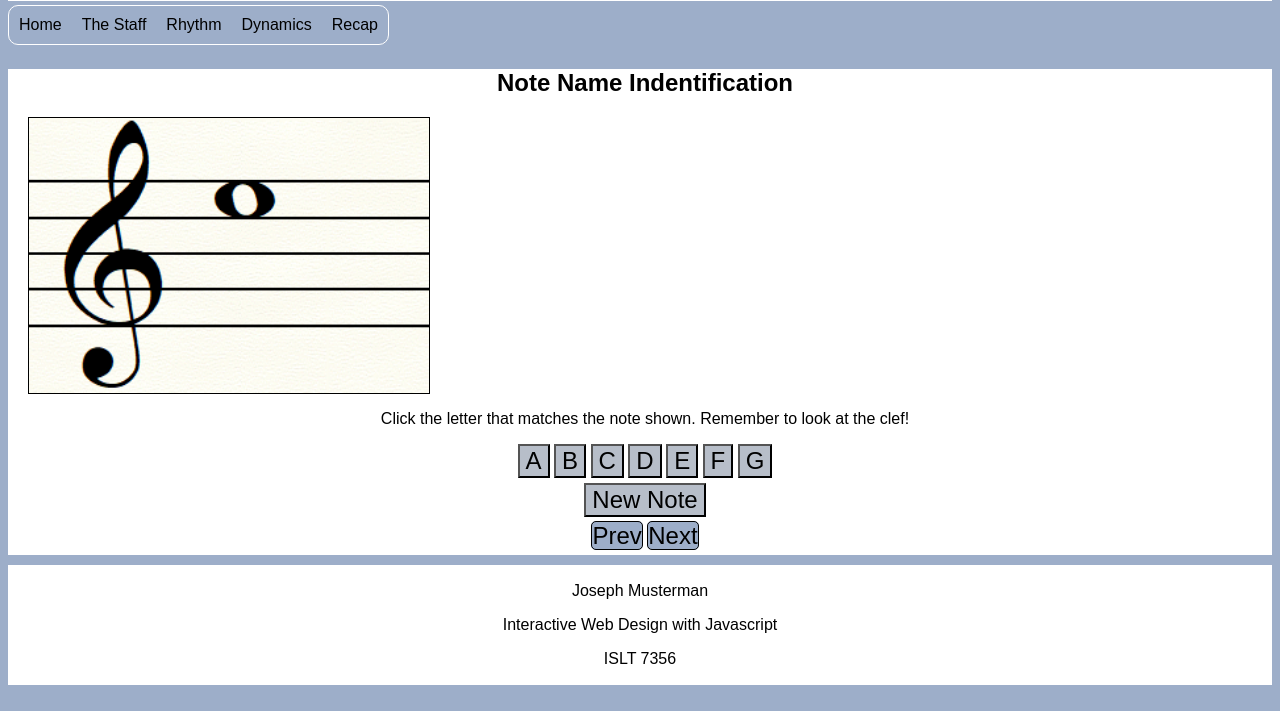
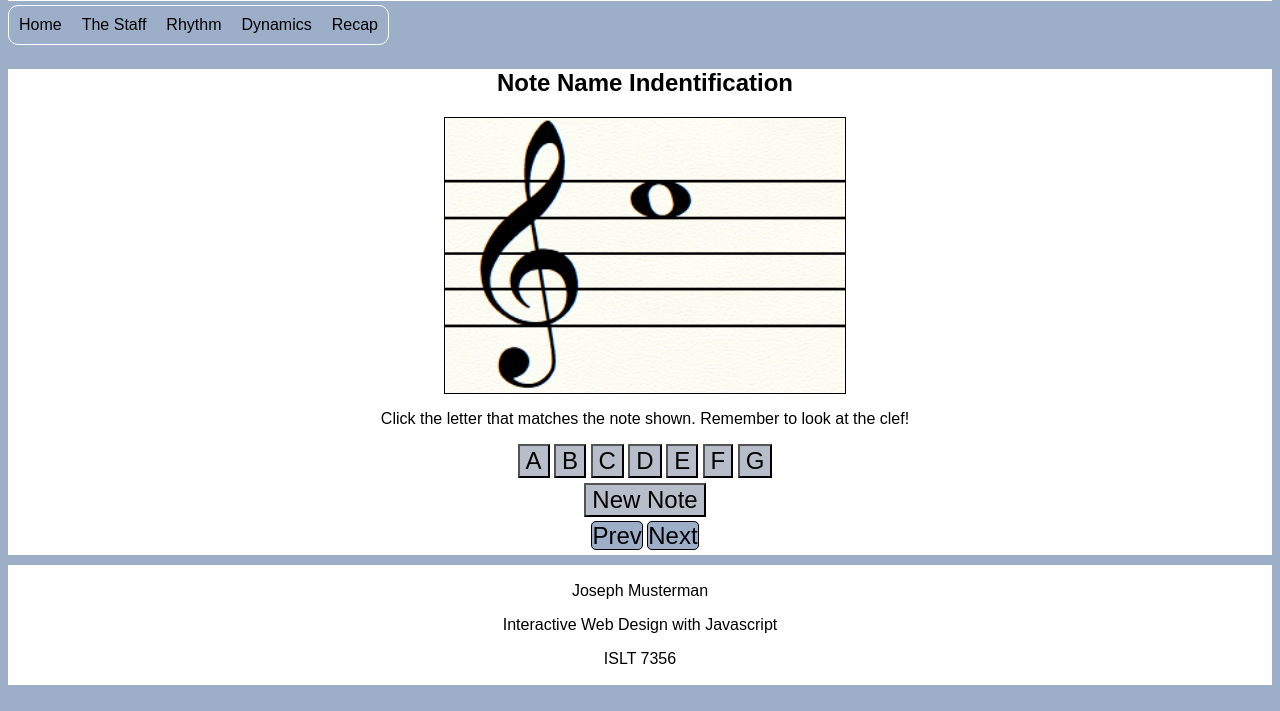
Before and after one commit to jcmusterman/Final-Project, a plain HTML site: page note_review.html in a window 1280 px wide. Shown: the part 89-800 px from the top of the page. Drawn offline with nearby package versions, Linux system fonts and the light colour scheme.

Commit message:
Update note_review.html

```diff
--- a/note_review.html
+++ b/note_review.html
@@ -48,7 +48,7 @@ Dec 6, 2019
     </nav>
 <section class="staffmain">
     <h2>Note Name Indentification</h2>
-    <img class="note_img" id="note_img" src="" alt = "">
+  <center><img class="note_img" id="note_img" src="" alt = ""></center>
     <p>Click the letter that matches the note shown. Remember to look at the clef!</p>
     <div id = buttons>
     <button class="note_button" id="note_a">A</button>
```
